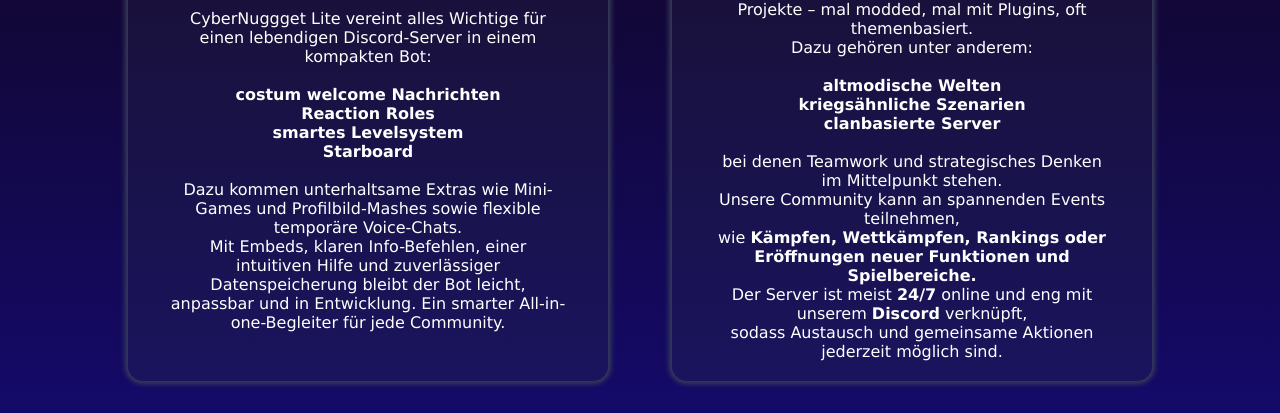
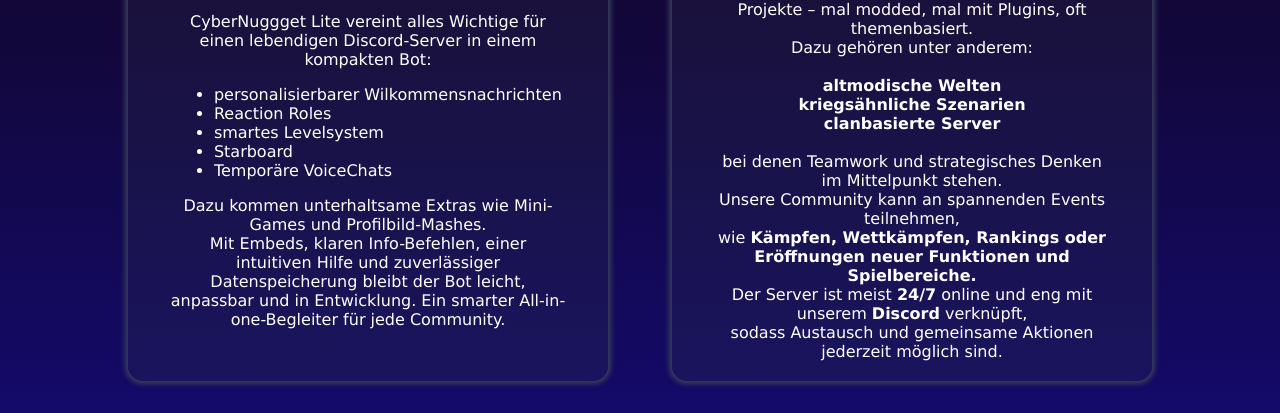
Before and after one commit to MartinNagypal/ChickenNugggetWeb, a plain HTML site: page Pages/index.html in a window 1280 px wide. Shown: the part 1177-1590 px from the top of the page. Drawn offline with Linux system fonts and the light colour scheme.

Commit message:
list addition

```diff
--- a/CSS/index.css
+++ b/CSS/index.css
@@ -209,3 +209,9 @@ body{
 .block:hover{
     box-shadow: 0 0 5px 4px rgba(208, 206, 207, 0.35);
 }
+
+ul {
+  display: inline-block;
+  text-align: left;
+  padding-left: 10%;
+}
--- a/Pages/index.html
+++ b/Pages/index.html
@@ -91,18 +91,15 @@
 				<div class="mainContentBlockDownPart">
 					<div class="mainContentBlockDescription">
 						CyberNuggget Lite vereint alles Wichtige für einen lebendigen Discord-Server in einem kompakten Bot:
+						<ul>
+							<li>personalisierbarer Wilkommensnachrichten</li>
+							<li>Reaction Roles</li>
+							<li>smartes Levelsystem</li>
+							<li>Starboard</li>
+							<li>Temporäre VoiceChats</li>
+						</ul>
 						<br>
-						<br>
-						<b>costum welcome Nachrichten</b>
-						<br>
-						<b>Reaction Roles</b>
-						<br>
-						<b>smartes Levelsystem</b>
-						<br>
-						<b>Starboard</b>
-						<br>
-						<br>
-						Dazu kommen unterhaltsame Extras wie Mini-Games und Profilbild-Mashes sowie flexible temporäre Voice-Chats.
+						Dazu kommen unterhaltsame Extras wie Mini-Games und Profilbild-Mashes.
 						<br>
 						Mit Embeds, klaren Info-Befehlen, einer intuitiven Hilfe und zuverlässiger Datenspeicherung bleibt der Bot leicht,
 						<br>
@@ -152,6 +149,5 @@
 
 	</div>
 
-
 </body>
 </html>
```
